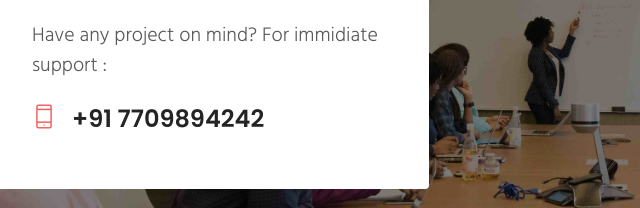
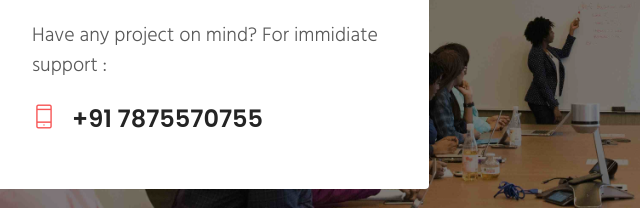
Before and after one commit to dhirajbankar4242/flourishXSoft, a plain HTML site: page index.html in a window 1280 px wide. Shown: the part 3952-4160 px from the top of the page, 101-741 px from the left. Drawn offline with Linux system fonts and the light colour scheme; some packages are replaced by stand-ins of ours; a web font is replaced by a local one.

Commit message:
ninth commit

```diff
--- a/index.html
+++ b/index.html
@@ -295,7 +295,7 @@
 					<span class="h6 text-color">We create for you</span>
 					<h2 class="mt-2 mb-4">Entrust Your Project to Our Best Team of Professionals</h2>
 					<p class="lead mb-4">Have any project on mind? For immidiate support :</p>
-					<h3><a href="tel:7709894242"><i class="ti-mobile mr-3 text-color"></i>+91 7709894242</a></h3>
+					<h3><a href="tel:7709894242"><i class="ti-mobile mr-3 text-color"></i>+91 7875570755</a></h3>
 				</div>
 			</div>
 		</div>
```
